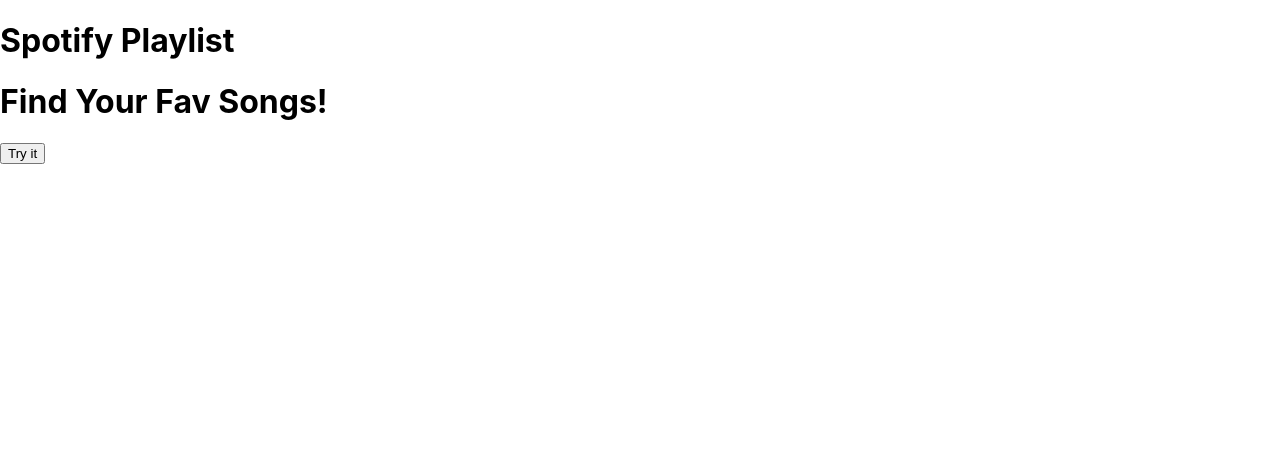
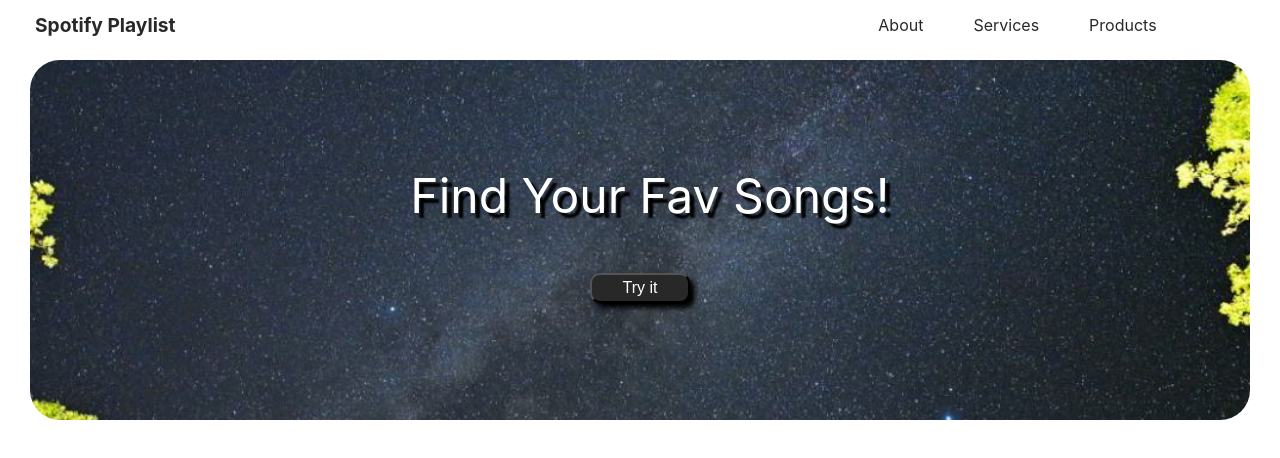
Before and after one commit to milan0801/connect-spotify-playlist, a React (Create React App) app: page / in a window 1280 px wide. Shown: the top 458 px of the page. Built offline with nearby package versions, Linux system fonts and the light colour scheme.

Commit message:
Implement the styles of every router

```diff
--- a/src/App.css
+++ b/src/App.css
@@ -1,15 +1,81 @@
-
-
 header {
   position: fixed;
   top: 0;
   z-index: 2;
-  height: 80px;
+  height: 50px;
   width: 100%;
-  display: flex;
-  justify-content: center;
+  display: grid;
   align-items: center;
+  grid-template-columns: repeat(12, 1fr);
   background-color: rgb(255, 255, 255);
+}
+
+.logo {
+  grid-column: 1 / span 5;
+  margin-left: 35px;
+  color: rgb(40, 40, 40);
+  font-size: 1.2em;
+  font-weight: bold;
+  text-decoration: none;
+}
+
+header nav {
+  grid-column: 9 / span 3;
+}
+
+.nav-item {
+  text-decoration: none;
+  margin-left: 25px;
+  margin-right: 25px;
+  color: rgb(40, 40, 40);
+}
+
+.nav-item:hover {
+  font-weight: bold;
+}
+
+.home {
+  position: relative;
+  top: 50px;
+  background-image: url('./images/aben-star.JPG');
+  background-position: center;
+  background-size: cover;
+  background-repeat: no-repeat;
+  height: 360px;
+  margin: 10px 30px;
+  border-radius: 30px;
+  display: grid;
+  grid-template-columns: repeat(9, 1fr);
+  grid-template-rows: repeat(4, 1fr);
+  justify-items: center;
+  align-items: center;
+}
+
+.home p {
+  grid-column: 3 / span 5;
+  grid-row: 2 / span 1;
+  font-size: 3em;
+  text-shadow: 5px 5px 2px black;
+  color: white;
+}
+
+.home button {
+  grid-column: 3 / span 5;
+  grid-row: 3 / span 1;
+  width: 100px;
+  height: 30px;
+  font-size: 1em;
+  border-radius: 10px;
+  color: white;
+  background-color: rgb(40, 40, 40);
+  box-shadow: 5px 5px 5px black;
+}
+
+.home button:hover {
+  cursor: pointer;
+  width: 105px;
+  height: 35px;
+  font-size: 1.2em;
 }
 
 .search-bar, .results {
@@ -18,8 +84,40 @@
 }
 
 .search-bar {
-  display: flex;
-  justify-content: center;
+  display: grid;
+  grid-template-columns: repeat(12, 1fr);
+  justify-items: center;
+  margin-bottom: 3em;
+}
+
+.search-form {
+  grid-column: 5 / span 4;
+  border: solid;
+  border-radius: 10px;
+  height: 1.5em;
+  width: 80%;
+  display: grid;
+  grid-template-columns: repeat(12, 1fr);
+  align-items: center;
+}
+
+.search-form input {
+  grid-column: 1 / span 11;
+  border: none;
+  font-size: 1em;
+  text-indent: 10px;
+  background-color: transparent;
+}
+
+.search-form input:focus {
+  outline: none;
+}
+
+.search-form button {
+  background-color: transparent;
+  color: black;
+  border: none;
+  cursor: pointer;
 }
 
 .results {
@@ -30,10 +128,14 @@
 
 .search-results {
   grid-column: 2 / span 6;
+  background-color: #b8c3d3;
+  border-radius: 20px;
 }
 
 .playlist {
   grid-column: 9 / span 6;
+  background-color: #b8c3d3;
+  border-radius: 20px;
 }
 
 .song {
@@ -51,17 +153,22 @@
 }
 
 .icon {
+  justify-self: center;
   grid-column: 6 / span 1;
   grid-row: 1 / span 2;
 }
 
-h3 {
-  display: inline;
+h2 {
   margin-left: 10px;
 }
 
+h3 {
+  display: inline;
+  margin-left: 20px;
+}
+
 p {
-  margin-left: 10px;
+  margin-left: 20px;
   line-height: 0;
 }
 
@@ -70,6 +177,7 @@
   color: black;
   border: none;
   float: right;
+  cursor: pointer;
 }
 
 
@@ -81,12 +189,28 @@
 
 .input-title input {
   grid-column: 2 / span 4;
+  border-radius: 10px;
+  height: 1.5em;
   width: 80%;
   margin-bottom: 2em;
+  text-indent: 10px;
+}
+
+.input-title input:focus {
+  outline: none;
 }
 
 .submit-button button {
   grid-column: 3 / span 2;
-  width: 100%;
+  width: 90%;
   justify-self: center;
+  border-radius: 5px;
+  margin-top: 1em;
+  height: 2em;
+  cursor: pointer;
 }
+
+.submit-button button:active {
+  margin-top: 0.8em;
+  box-shadow: 5px 5px 5px black;
+}
--- /dev/null
+++ b/src/components/features/navBar/NavBar.js
@@ -0,0 +1,15 @@
+import React from 'react';
+import { NavLink } from 'react-router-dom';
+
+function NavBar() {
+
+  return (
+    <nav>
+      <NavLink to='#' className='nav-item'>About</NavLink>
+      <NavLink to='#' className='nav-item'>Services</NavLink>
+      <NavLink to='#' className='nav-item'>Products</NavLink>
+    </nav>
+  )
+}
+
+export default NavBar;
--- a/src/components/features/searchBar/SearchBar.js
+++ b/src/components/features/searchBar/SearchBar.js
@@ -22,10 +22,10 @@
   }
 
   return (
-    <form onSubmit={handleSubmit}>
-      <input type='text' value={searchString} placeholder='Search keyword' onChange={handleChange} />
+    <form className='search-form' onSubmit={handleSubmit}>
+      <input type='search' value={searchString}  onChange={handleChange} />
       <button disabled={searchResultIsLoading}>
-        SEARCH
+      <i class="fa fa-search"></i>
       </button>
     </form>
   );
--- a/src/components/pages/Home.js
+++ b/src/components/pages/Home.js
@@ -1,5 +1,5 @@
-import React from "react";
-import { useNavigate } from "react-router-dom";
+import React from 'react';
+import { useNavigate } from 'react-router-dom';
 
 export default function Home() {
   const navigate = useNavigate();
@@ -11,8 +11,10 @@
 
   return (
     <>
-      <h1>Find Your Fav Songs!</h1>
-      <button onClick={handleClick}>Try it</button>
+      <div className='home'>
+        <p>Find Your Fav Songs!</p>
+        <button onClick={handleClick}>Try it</button>
+      </div>
     </>
   );
 }
--- a/src/components/pages/Root.js
+++ b/src/components/pages/Root.js
@@ -1,10 +1,15 @@
-import React from "react";
-import { Outlet } from "react-router-dom";
+import React from 'react';
+import { Outlet } from 'react-router-dom';
+import { NavLink } from 'react-router-dom';
+import NavBar from '../features/navBar/NavBar';
 
 export default function Root() {
   return (
     <>
-      <h1>Spotify Playlist</h1>
+      <header>
+        <NavLink to='/' className='logo'>Spotify Playlist</NavLink>
+        <NavBar/>
+      </header>
       <main>
         <Outlet/>
       </main>
--- a/src/components/pages/login.js
+++ b/src/components/pages/login.js
@@ -1,4 +1,4 @@
-import { redirectToAuthCodeFlow, getAccessToken, getTokenByRefresh } from "./authCodeWithPkce.js";
+import { redirectToAuthCodeFlow, getAccessToken, getTokenByRefresh } from './authCodeWithPkce';
 
 export default async function login() {
   const clientId = "1a9eecf6542b49128c910e3583fde33e";
```
Also changed, not shown: src/components/pages/authCodeWithPkce.js (+4 -4 lines), src/App.js (line endings or trailing spaces), src/images/aben-star.JPG (added).
